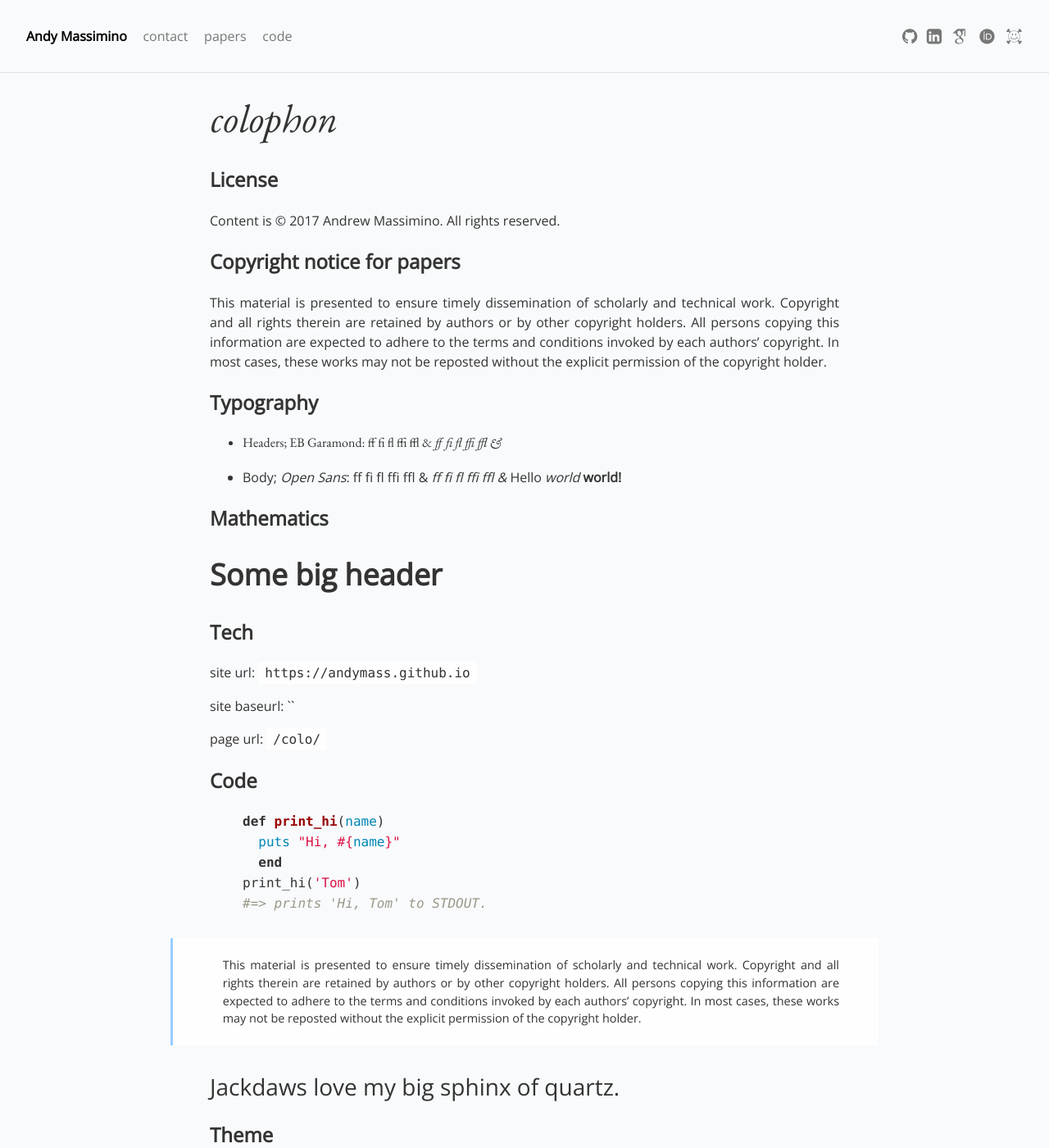
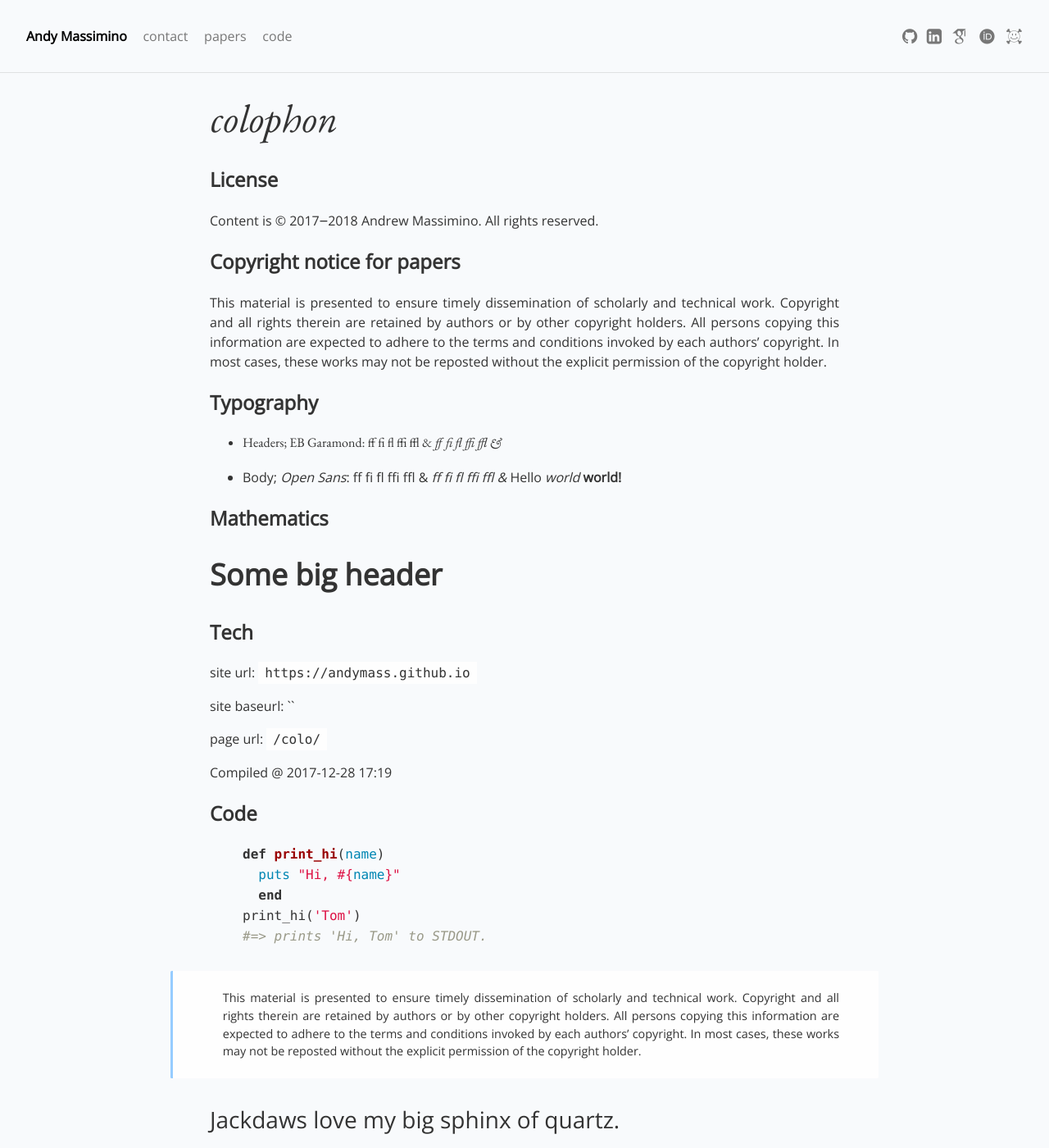
Before and after one commit to andymass/andymass.github.io, a Jekyll site: the page built from colo.md, in a window 1280 px wide and 1400 px high. Shown: the whole window at 82% size. Built offline with Jekyll 4.4.1, drawn with Linux system fonts in a browser that asks for light colours; nearby versions of some CDN libraries; some web fonts are replaced; some of the changed text lies outside the part shown.

Commit message:
Add cv shortcut, update copyright year

```diff
--- a/_config.yml
+++ b/_config.yml
@@ -13,6 +13,11 @@ external:
   orcid: 'https://orcid.org/0000-0002-0484-875X'
 
 # cvfile:
+
+copyyear: '2017&#x2012;2018'
+
+plugins:
+  - jekyll-redirect-from
 
 repository: 'andymass/andymass.github.io'
 
--- a/_layouts/default.html
+++ b/_layouts/default.html
@@ -96,7 +96,7 @@
     <footer class="ph3 ph4-ns pv4 bt b--black-10">
       <div class="">
         <p class="f6 db b black-70 lh-solid">
-        © 2017 Andrew Massimino.  All rights reserved.
+        © {{ site.copyyear }} Andrew Massimino.  All rights reserved.
         </p>
         {% if page.fineprint %}
         <p class="f7 db gray lh-solid tj">
--- a/colo.md
+++ b/colo.md
@@ -41,6 +41,8 @@ site baseurl: `{{ site.baseurl }}`
 
 page url: `{{ page.url }}`
 
+Compiled @ {{ 'now' | date: "%Y-%m-%d %H:%M" }}
+
 ## Code
 {% highlight ruby %}
 def print_hi(name)
```
Also changed, not shown: other parts of colo.md (+1 -1 lines), cv.md (added, +5 -0 lines).
